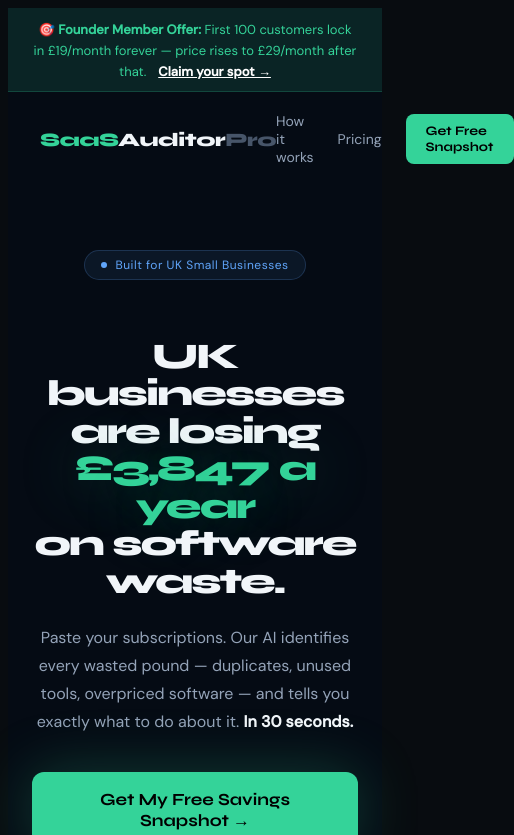
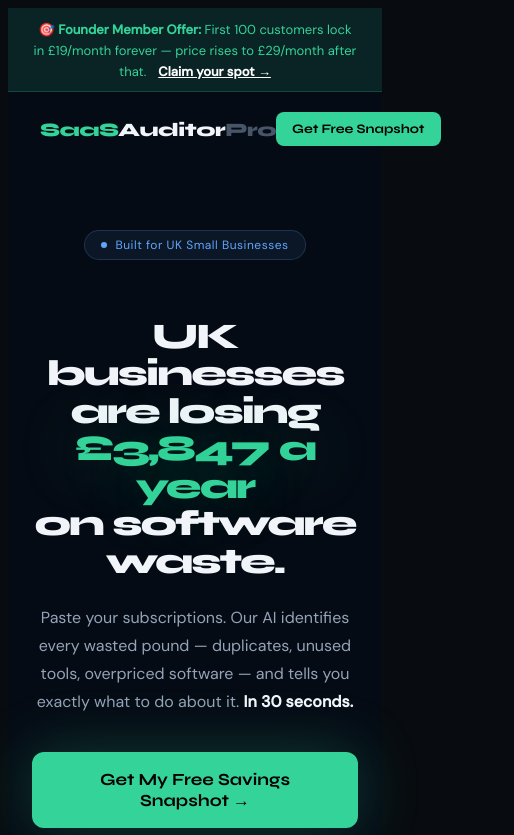
Before and after one commit to SaasAuditorPro/saas-auditor-pro, a Next.js app in the folder saas-auditor-pro/: page / in a window 390 px wide. Shown: the top 835 px of the page, 514 px wide, since content can reach past the window. Built offline with nearby package versions, Linux system fonts and the light colour scheme.

Commit message:
Update page.tsx
mobile device update

```diff
--- a/saas-auditor-pro/app/page.tsx
+++ b/saas-auditor-pro/app/page.tsx
@@ -54,11 +54,12 @@
           <span style={{ color: c.text }}>Auditor</span>
           <span style={{ color: c.dim }}>Pro</span>
         </div>
-        <div style={{ display: "flex", alignItems: "center", gap: "24px" }}>
-          <Link href="#how" style={{ fontFamily: "DM Sans, sans-serif", fontSize: "14px", color: c.sub, textDecoration: "none" }}>How it works</Link>
-          <Link href="#pricing" style={{ fontFamily: "DM Sans, sans-serif", fontSize: "14px", color: c.sub, textDecoration: "none" }}>Pricing</Link>
-          <Link href="/audit" style={{ fontFamily: "Syne, sans-serif", fontWeight: 700, fontSize: "13px", background: c.green, color: "#000", padding: "9px 20px", borderRadius: "8px", textDecoration: "none" }}>Get Free Snapshot</Link>
+        <div style={{ display: "flex", alignItems: "center", gap: "16px" }}>
+          <Link href="#how" className="nav-link" style={{ fontFamily: "DM Sans, sans-serif", fontSize: "14px", color: c.sub, textDecoration: "none" }}>How it works</Link>
+          <Link href="#pricing" className="nav-link" style={{ fontFamily: "DM Sans, sans-serif", fontSize: "14px", color: c.sub, textDecoration: "none" }}>Pricing</Link>
+          <Link href="/audit" style={{ fontFamily: "Syne, sans-serif", fontWeight: 700, fontSize: "13px", background: c.green, color: "#000", padding: "9px 16px", borderRadius: "8px", textDecoration: "none", whiteSpace: "nowrap" }}>Get Free Snapshot</Link>
         </div>
+        <style>{`@media (max-width: 600px) { .nav-link { display: none !important; } }`}</style>
       </nav>
 
       {/* Hero */}
```
